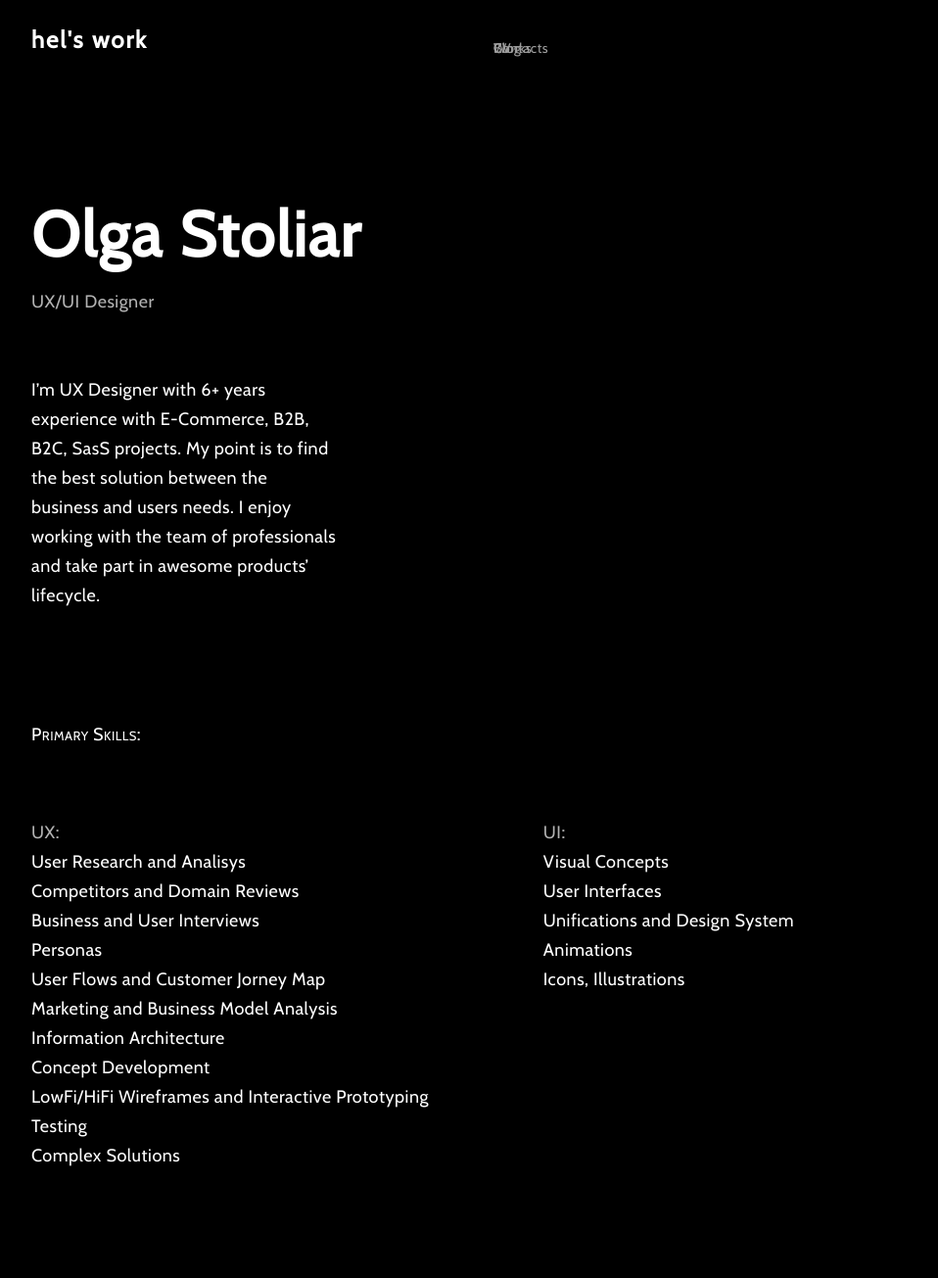
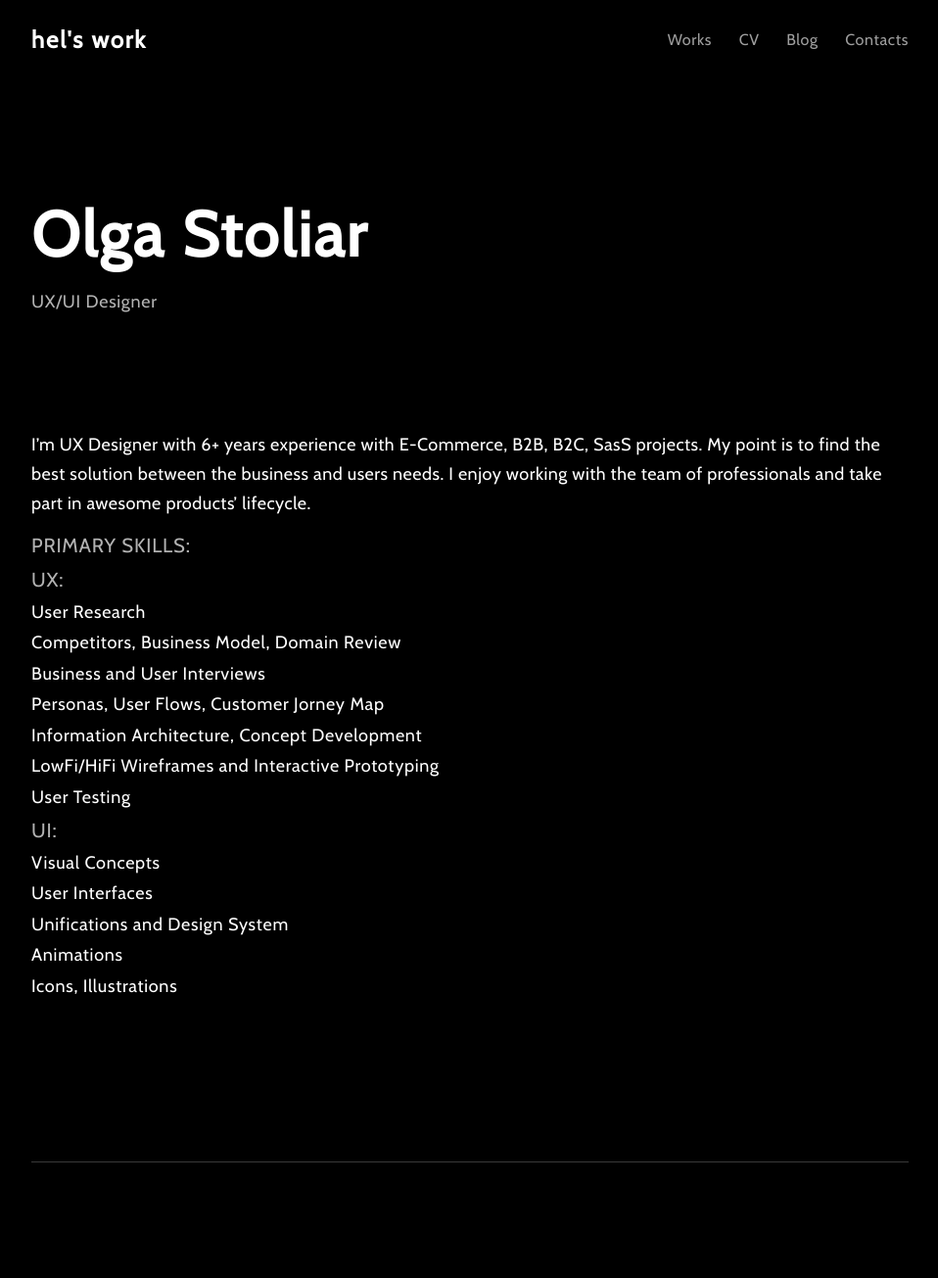
Before and after one commit to melisevich/lessons, a website: page index.html in a window 1280 px wide. Shown: the top 1305 px of the page at 98% size, without its empty margins (160-1118 px from the left). Drawn offline with nearby package versions, Linux system fonts and the light colour scheme; files that its build step writes are made by us from their sources.

Commit message:
Menu fixed.Work on grids in progress

```diff
--- a/index.html
+++ b/index.html
@@ -34,29 +34,25 @@
                     <h3>Primary Skills:</h3>
                     <div class="ux">
                         <h4>UX:</h4>
-                        <ul>
-                            <li>User Research and Analisys</li>
-                            <li>Competitors and Domain Reviews</li>
-                            <li>Business and User Interviews</li>
-                            <li>Personas</li>
-                            <li>User Flows and Customer Jorney Map</li>
-                            <li>Marketing and Business Model Analysis</li>
-                            <li>Information Architecture</li>
-                            <li>Concept Development</li>
-                            <li>LowFi/HiFi Wireframes and Interactive Prototyping</li>
-                            <li>Testing</li>
-                            <li>Complex Solutions</li>
-                        </ul>
+                        <div>
+                            <p>User Research</p>
+                            <p>Competitors, Business Model, Domain Review</p>
+                            <p>Business and User Interviews</p>
+                            <p>Personas, User Flows, Customer Jorney Map</p>
+                            <p>Information Architecture, Concept Development</p>
+                            <p>LowFi/HiFi Wireframes and Interactive Prototyping</p>
+                            <p>User Testing</li>
+                        </div>
                     </div>
                     <div class="ui">
                         <h4>UI:</h4>
-                        <ul>
-                            <li>Visual Concepts</li>
-                            <li>User Interfaces</li>
-                            <li>Unifications and Design System</li>
-                            <li>Animations</li>
-                            <li>Icons, Illustrations</li>
-                        </ul>
+                        <div>
+                            <p>Visual Concepts</p>
+                            <p>User Interfaces</p>
+                            <p>Unifications and Design System</p>
+                            <p>Animations</p>
+                            <p>Icons, Illustrations</p>
+                        </div>
                     </div>
                 </div>
                 <div class="work_preview">
--- a/package.json
+++ b/package.json
@@ -1,7 +1,6 @@
 {
   "name": "lessons",
   "version": "1.0.0",
-  "description": "",
   "main": "index.html",
   "scripts": {
     "test": "echo \"Error: no test specified\" && exit 1",
@@ -11,7 +10,7 @@
     "type": "git",
     "url": "git+https://github.com/melisevich/lessons.git"
   },
-  "author": "",
+  "author": "ostolyar",
   "license": "ISC",
   "bugs": {
     "url": "https://github.com/melisevich/lessons/issues"
@@ -19,5 +18,6 @@
   "homepage": "https://github.com/melisevich/lessons#readme",
   "dependencies": {
     "node-sass": "^4.9.0"
-  }
+  },
+  "description": ""
 }
--- a/style.scss
+++ b/style.scss
@@ -21,54 +21,51 @@ body{
 
 h1 {
     font-weight: 600;
-    font-size: 64px;
+    font-size: 4em;
     color: #fff;
-    letter-spacing: 2px;
+    letter-spacing: 0.04em;
 }
-h2 {
-
-}
-
 h3 {
     font-weight: 400;
-    font-size: 18px;
-    line-height: 30px;
+    font-size: 1.125em;
+    line-height: 1.75em;
     color: #B2B2B2;
-    letter-spacing: 0.5px;
-    font-variant: small-caps;
+    letter-spacing: 0.04em;
+    text-transform: uppercase;
     text-align: left;
 }
 
 h4 {
     font-weight: 400;
-    font-size: 18px;
-    line-height: 30px;
+    font-size: 1.125em;
+    line-height: 1.75em;
     color: #B2B2B2;
-    letter-spacing: 0.5px;
-    font-variant: small-caps;
+    letter-spacing: 0.04em;
+    text-transform: uppercase;
     text-align: left;
 }
 
 ul {
     font-weight: 400;
-    font-size: 18px;
-    line-height: 30px;
+    font-size: 1.125em;
+    line-height: 1.75em;
     color: #fff;
-    letter-spacing: 0.5px;
+    letter-spacing: 0.04em;
     text-align: left;
+    list-style-type: circle;
+    list-style-position: outside;
 }
 
 header {
     display: flex;
     width: 70%;
-    height: 80px;
+    height: 5em;
     margin: 0 auto;
 
     .logo{
-        width: 50%;
         font-weight: 600;
-        font-size: 24px;
-        letter-spacing: 2px;
+        font-size: 1.5em;
+        letter-spacing: 0.08em;
         color: #fff;
         cursor: pointer;
         margin: auto 0;
@@ -76,23 +73,23 @@ header {
 }
 
 nav{
-    word-spacing: 20px;
+    margin-top: auto;
+    margin-right: 0;
+    margin-left: auto;
+    margin-bottom: auto;
     cursor: pointer;
-    margin: auto 0;
-    position: relative;
+    word-spacing: 1.5em;
 }
 
 .main-nav {
     a{
+        height: 1em;
+        margin: auto 0;
         font-weight: 400;
-        font-size: 14px;
-        letter-spacing: 0.5px;
+        font-size: 1em;
+        letter-spacing: 0.04em;
         color: #9E9E9E;
         text-align: right;
-        position: absolute;
-        top: 0;
-        bottom: 0;
-        margin: auto 24px;
         &:hover{
             font-weight: 600;
             color: #fff;
@@ -103,88 +100,90 @@ nav{
     }
 }
 
+
 /* CONTENT */
-.main-about{
+.main-about {
     display: flex;
     flex-direction: column;
     width: 70%;
     margin:  120px auto;
 
-    .h1-description{
+    .h1-description {
         font-weight: 400;
-        font-size: 18px;
+        font-size: 1.125em;
         color:#B2B2B2;
-        letter-spacing: 0.5px;
+        letter-spacing: 0.04em;
     }
-    .wrapper{
-        width: 100%;
+    .wrapper {
         margin: 0 auto;
         display: grid;
-        padding: 64px 0px 88px 0px;
-        border-bottom: 1px solid #393939;
-        .about{
-            width: 35%;
+        grid-template-areas:"about about about"
+                            "header header"
+                            "ux ui";
+        grid-template-rows: 100px auto;
+            & > .about {
                 text-align: left;
                 font-weight: 400;
                 font-size: 18px;
                 line-height: 30px;
                 color: #fff;
                 letter-spacing: 0.5px;
-            padding: 0px 64px 0px 0px;
+                padding: 56px 0px;
                     p{
                         padding: 0px 0px 48px 0px;
                     }
                 }
-        .skills{
-            display: grid;
-            padding: 64px 0px 88px 0px;
-            grid-template-areas: "header header"
-                                "ux ui";
-            grid-template-rows: 100px auto;
+            & > .skills {
+                font-weight: 400;
+                font-size: 1.125em;
+                line-height: 1.75em;
+                color: #fff;
+                letter-spacing: 0.04em;
+                text-align: left;
+                before: 16px;
+                padding: 56px 0px;
+            }
             & > h3 {
+                grid-area: header;
                 color: white;
-                grid-area: header;
+                padding: 32px 0;
                 }
             & > .ux {
                 grid-area: ux;
+                padding: 56px 0px;
                 }
             & > .ui {
                 grid-area: ui;
+                padding: 56px 0px;
+                }
+        padding: 64px 0px 88px 0px;
+        border-bottom: 1px solid #393939;
             }
     }
-    }
-}
-
-main .pic_right{
-
-}
-
-@media screen and (max-width: 980px){
-    .main_nav a{
+@media screen and (max-width: 980px) {
+    .main_nav{
+        a{
             display: none
         }
-    .main_nav a.icon {
+        a.icon {
             float: right;
             margin-top: 100px;
             display: block;
             color: #9E9E9E;
             font-size: 32px;
         }
-    nav{
-        width: 100%
     }
-    .main_nav.responsive{
+    .main_nav.responsive {
         position: relative;
         top: 50px;
         left: -200px;
     }
-    header .main_nav.responsive{
+    header .main_nav.responsive {
         height: 340px;
-    }
-    .main_nav.responsive a{
+        a{
             float: none;
             display: block;
             text-align: left;
          }
-
     }
+}
```
Lines whose indentation alone changed are shown as unchanged.
